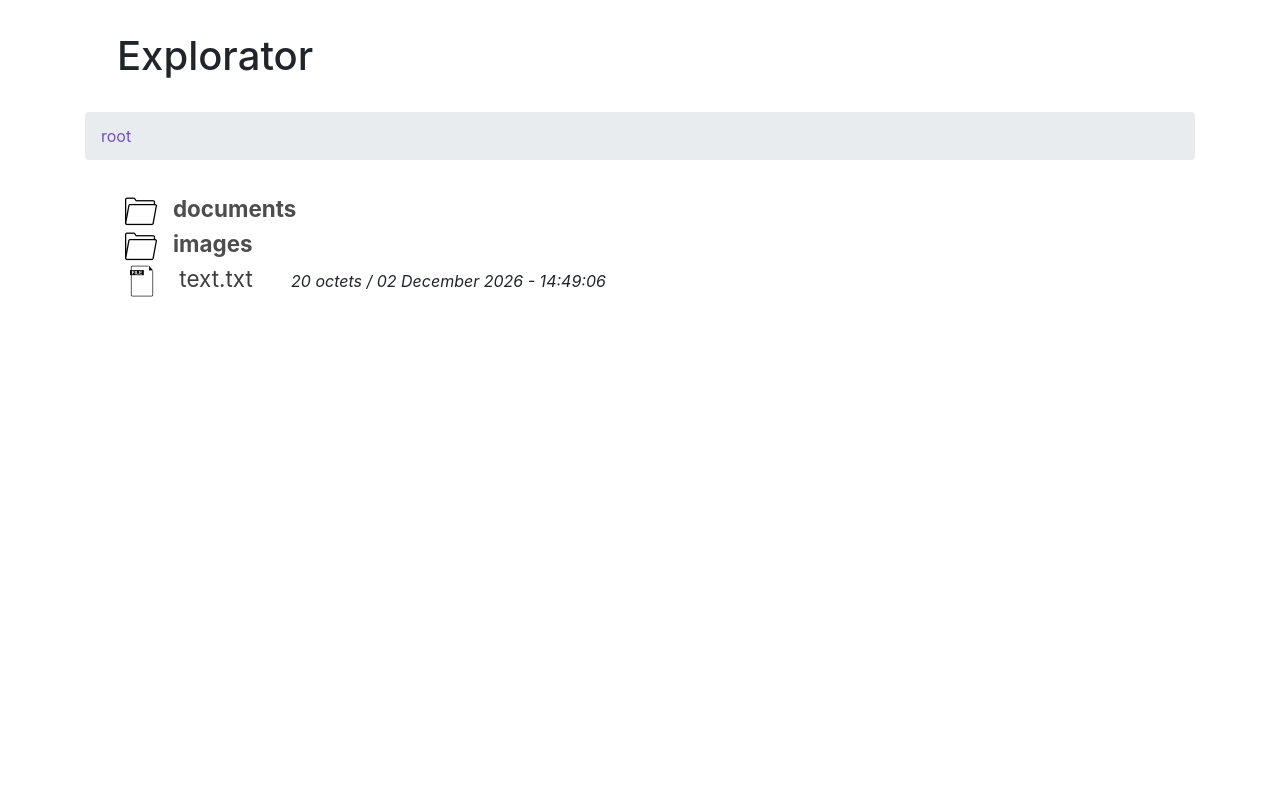
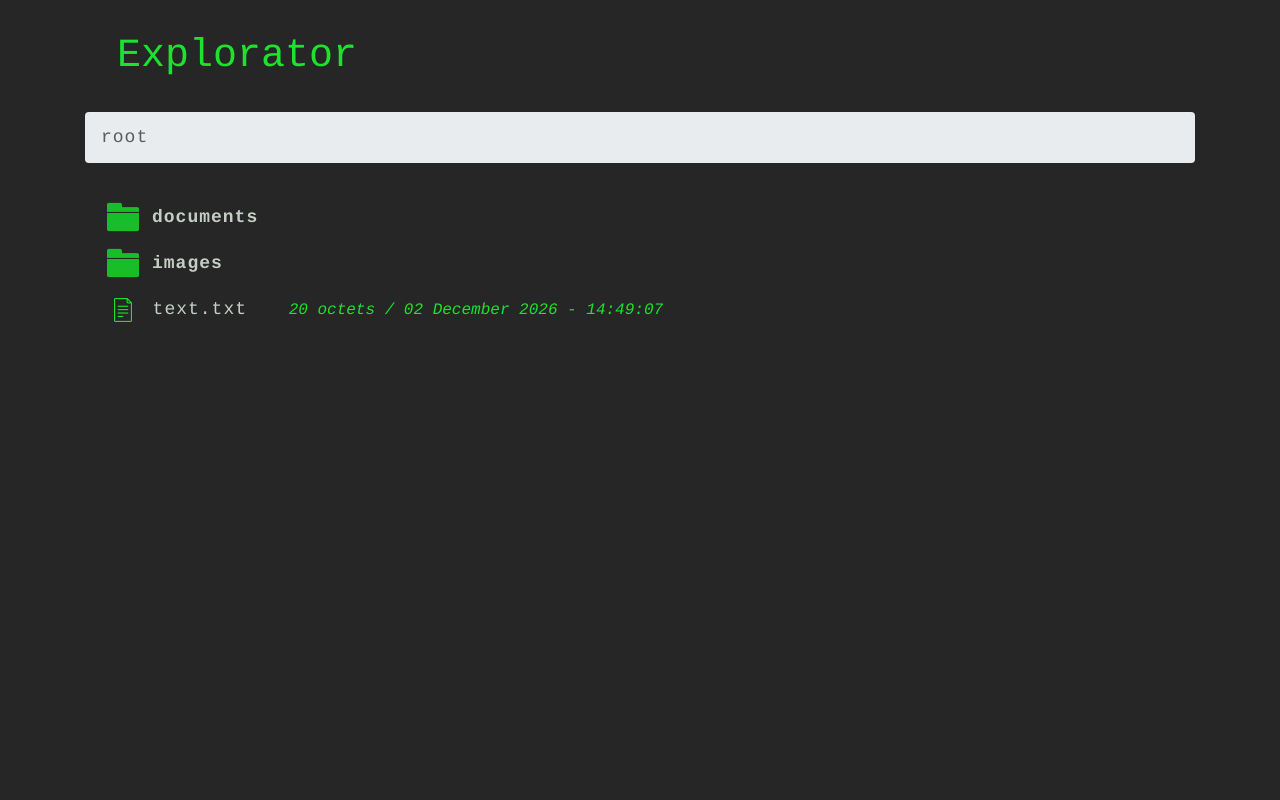
Before and after one commit to maximejanod/explorateur-de-fichier, a PHP site: page /explorer.php in a window 1280 px wide. Run offline with PHP 8.4, Linux system fonts and the light colour scheme.

Commit message:
Add icons & new design

```diff
--- a/assets/css/explorer.css
+++ b/assets/css/explorer.css
@@ -1,4 +1,9 @@
 
+:focus {
+  outline: none
+}
+
+/*
 .container > h1 {
   margin: 32px
 }
@@ -49,3 +54,88 @@
 .breadcrumb-item > a {
   color: #7253B2
 }
+*/
+
+.content > form > ul > li {
+  list-style: none;
+}
+
+.details {
+  margin-left: 32px;
+  font-size: 1rem;
+  font-style: italic
+}
+
+.folder > a {
+  cursor: pointer;
+  text-decoration: none;
+}
+
+.file > a {
+  cursor: pointer;
+  text-decoration: none;
+}
+
+.breadcrumb-item > a {
+  color: rgb(92, 92, 92);
+}
+
+.container > h1 {
+  margin: 32px;
+}
+
+.content {
+  margin-top: 32px;
+}
+
+.content > form > ul > li {
+  list-style: none;
+}
+
+.folder {
+  font-weight: bold;
+}
+
+.i-folder {
+  width: 32px;
+  height: 32px;
+  margin-right: 13px;
+  margin-left: 22px;
+  opacity: 0.8;
+}
+
+.i-file {
+  width: 24px;
+  height: 24px;
+  margin-right: 8px;
+  margin-left: 26px;
+}
+
+* {
+  margin: 0px;
+  padding: 0px;
+}
+
+body {
+  background-color: #262626;
+  font-family: Courier;
+  font-size: 16px;
+  color: #1BE32F;
+}
+
+a {
+  text-decoration: none;
+  color: rgb(195, 207, 197);
+  font-family: Courier;
+  font-size: 18px;
+  letter-spacing: 1px;
+}
+
+a:hover {
+  color: #1BE32F;
+}
+
+ul {
+  list-style-type: none;
+  line-height: 45px;
+}
--- a/explorer.php
+++ b/explorer.php
@@ -41,7 +41,7 @@
     $formatted = $size != 0 ? 'octets' : 'octet';
 
     $data .= '<li class="file">
-                <img class="i-file" src="assets/icons/file.png" alt="file icon">
+                <img class="i-file" src="assets/icons/'.getIcon($name).'.png" alt="file icon">
                 <a href="'.$path.'" download>'.$name.'</a>
                 <span class="details">'.$size.' '.$formatted.' / '.$date.
                 '</span>
@@ -82,7 +82,34 @@
 
 }
 
-?><DOCTYPE html>
+function getIcon(string $file): string {
+
+  $exploded   = explode('.', $file);
+  $extension  = end($exploded);
+
+  if($extension === 'png' || $extension === 'jpeg' || $extension === 'jpg' || $extension === 'gif') {
+
+    $icon = 'image';
+
+  } else if($extension === 'mp3') {
+
+    $icon = 'music';
+
+  } else if($extension === 'mp4') {
+
+    $icon = 'video';
+
+  } else {
+
+    $icon = 'file';
+
+  }
+
+  return $icon;
+
+}
+
+?><!DOCTYPE html>
 <html>
   <head>
     <meta charset="utf-8">
```
Also changed, not shown: assets/icons/file.png, assets/icons/folder.png, assets/icons/image.png (added), assets/icons/music.png (added), assets/icons/video.png (added).
